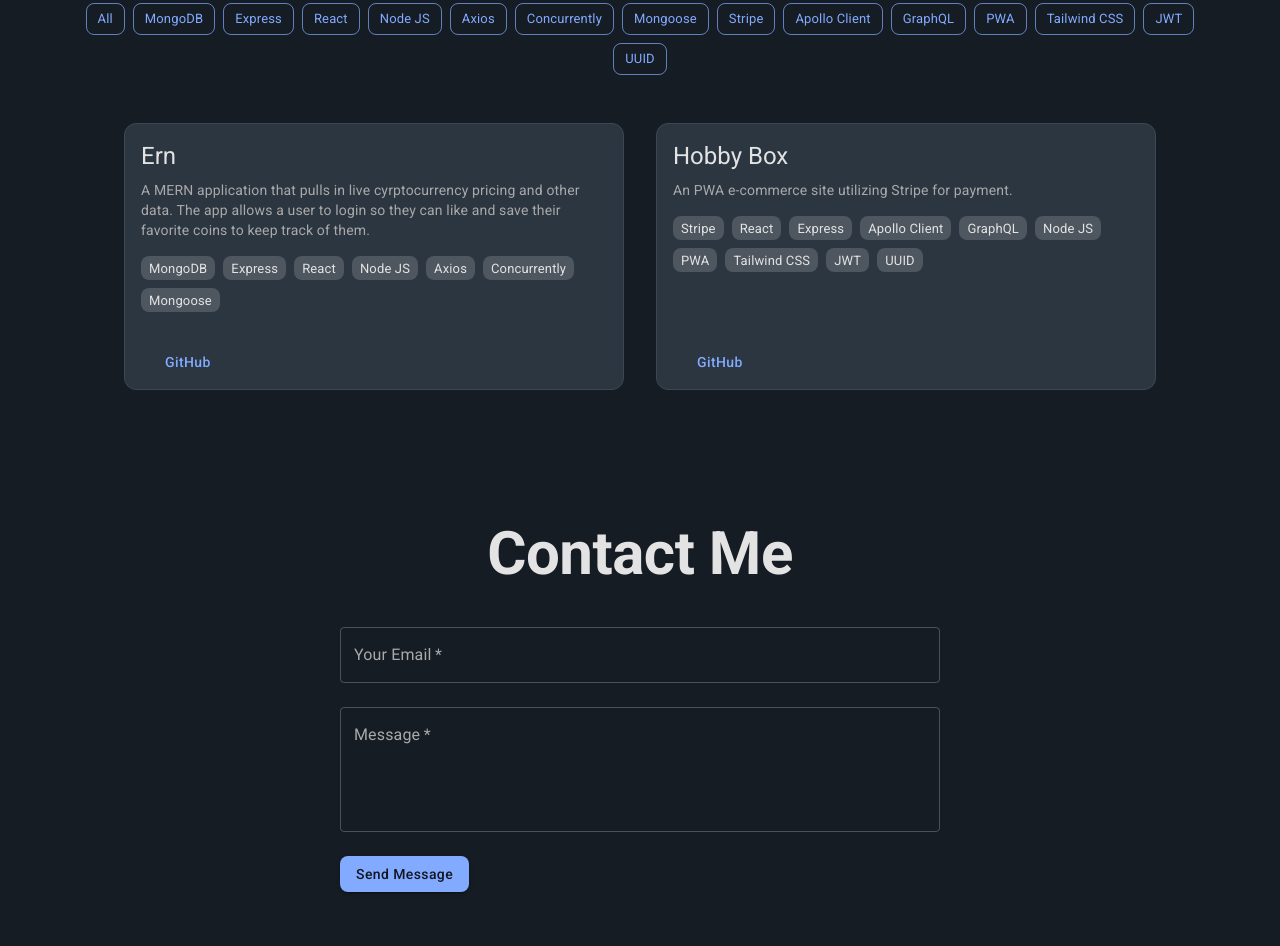
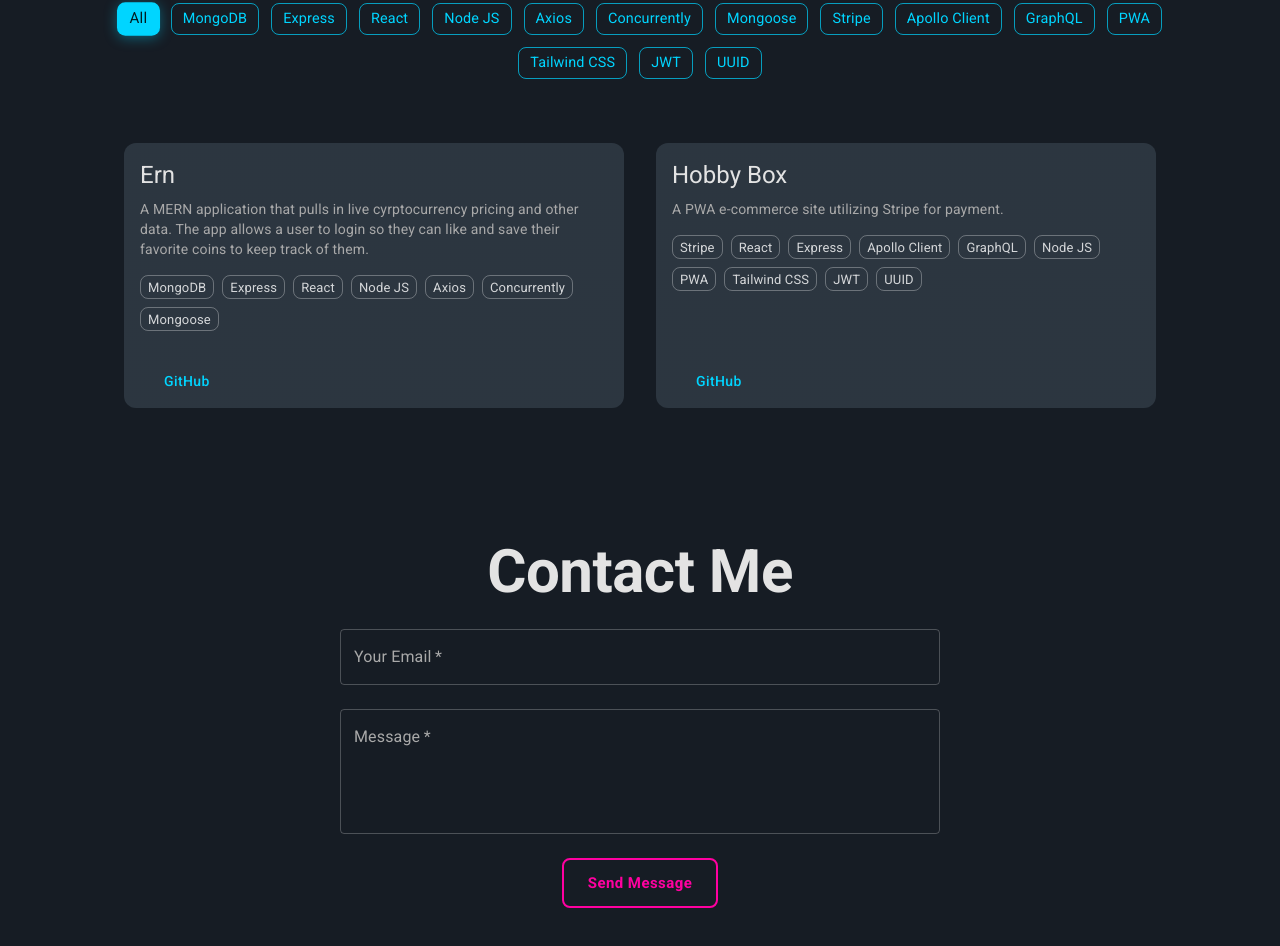
Before and after one commit to jacksonnorris/portfolio, a React (Create React App) app: page / in a window 1280 px wide. Shown: the part 230-1176 px from the top of the page. Built offline with nearby package versions, Linux system fonts and the light colour scheme; no server answers; some icons are missing.

Commit message:
updated theme and ui

```diff
--- a/src/components/ContactForm.js
+++ b/src/components/ContactForm.js
@@ -1,5 +1,6 @@
 import React, { useState, useEffect } from 'react';
 import { useForm, ValidationError } from '@formspree/react';
+
 import { Box, Typography, TextField, Button, Snackbar, Alert } from '@mui/material';
 
 function ContactForm() {
@@ -20,15 +21,23 @@ function ContactForm() {
   };
 
   return (
-    <Box component="section" id="contact" sx={{ py: 8, px: 2 }}>
+    <Box component="section" id="contact" sx={{ py: 8 }}>
       <Typography variant="h2" component="h2" align="center" gutterBottom>
         Contact Me
       </Typography>
       <Box
         component="form"
         onSubmit={handleSubmit}
-        sx={{ maxWidth: '600px', mx: 'auto' }}
+        sx={{
+          maxWidth: '600px',
+          mx: 'auto',
+          display: 'flex',
+          flexDirection: 'column',
+          alignItems: 'center'
+        }}
       >
+
+        <Box sx={{ width: '100%', mb: 3 }}>
           <TextField
             fullWidth
             required
@@ -36,10 +45,27 @@ function ContactForm() {
             type="email"
             name="email"
             label="Your Email"
-          margin="normal"
+            variant="outlined"
+            sx={{
+              '& .MuiOutlinedInput-root': {
+                '& fieldset': {
+                  transition: 'border-color 0.3s ease',
+                },
+                '&:hover fieldset': {
+                  borderColor: 'primary.main',
+                },
+                '&.Mui-focused fieldset': {
+                  borderColor: 'primary.main',
+                },
+              },
+              '& label.Mui-focused': {
+                color: 'primary.main',
+              },
+            }}
           />
           <ValidationError prefix="Email" field="email" errors={state.errors} />
-
+        </Box>
+        <Box sx={{ width: '100%', mb: 3 }}>
           <TextField
             fullWidth
             required
@@ -48,21 +74,48 @@ function ContactForm() {
             label="Message"
             multiline
             rows={4}
-          margin="normal"
+            variant="outlined"
+            sx={{
+              '& .MuiOutlinedInput-root': {
+                '& fieldset': {
+                  transition: 'border-color 0.3s ease',
+                },
+                '&:hover fieldset': {
+                  borderColor: 'primary.main',
+                },
+                '&.Mui-focused fieldset': {
+                  borderColor: 'primary.main',
+                },
+              },
+              '& label.Mui-focused': {
+                color: 'primary.main',
+              },
+            }}
           />
           <ValidationError prefix="Message" field="message" errors={state.errors} />
-
+        </Box>
         <Button
           type="submit"
-          variant="contained"
-          color="primary"
+          variant="outlined"
+          color="secondary"
+          size="large"
           disabled={state.submitting}
-          sx={{ mt: 2 }}
+          sx={{
+            border: '2px solid',
+            borderColor: 'secondary.main',
+            color: 'secondary.main',
+            fontWeight: 'bold',
+            padding: '10px 24px',
+            transition: 'background-color 0.3s ease, box-shadow 0.3s ease',
+            '&:hover': {
+              backgroundColor: theme => `${theme.palette.secondary.main}33`,
+              boxShadow: theme => `0px 0px 15px 0px ${theme.palette.secondary.main}`,
+            }
+          }}
         >
           Send Message
         </Button>
       </Box>
-
       <Snackbar open={openSnackbar} autoHideDuration={6000} onClose={handleCloseSnackbar}>
         <Alert onClose={handleCloseSnackbar} severity="success" sx={{ width: '100%' }}>
           Thanks for reaching out! I'll get back to you soon.
--- a/src/components/Header.js
+++ b/src/components/Header.js
@@ -1,5 +1,5 @@
 import React, { useContext } from 'react';
-import { Link as RouterLink } from 'react-router-dom'; // Use the router's Link
+import { Link as RouterLink } from 'react-router-dom';
 import { AppBar, Toolbar, Typography, IconButton, Box, Button } from '@mui/material';
 import { ThemeContext } from '../contexts/ThemeContext';
 import Brightness4Icon from '@mui/icons-material/Brightness4';
--- a/src/components/Projects.js
+++ b/src/components/Projects.js
@@ -2,25 +2,47 @@ import React, { useState, useMemo } from 'react';
 import portfolioData from '../data/portfolioData.json';
 import styles from './Projects.module.scss';
 
-import { Box, Typography, Grid, Card, CardContent, CardActions, Button, Chip } from '@mui/material';
+import { Box, Typography, Grid, Card, CardContent, CardActions, Button, Chip, useTheme } from '@mui/material';
 import LaunchIcon from '@mui/icons-material/Launch';
 import GitHubIcon from '@mui/icons-material/GitHub';
 
 import { motion, AnimatePresence } from 'framer-motion';
 
 const Projects = () => {
-  // All state and filtering logic remains the same...
   const [selectedTag, setSelectedTag] = useState(null);
+  const theme = useTheme();
+
   const allTags = useMemo(() => {
     const tags = new Set();
     portfolioData.projects.forEach(p => p.tags.forEach(tag => tags.add(tag)));
     return ['All', ...Array.from(tags)];
   }, []);
+
   const filteredProjects = useMemo(() => {
-    if (!selectedTag || selectedTag === 'All') return portfolioData.projects;
-    return portfolioData.projects.filter(p => p.tags.includes(selectedTag));
+    if (!selectedTag || selectedTag === 'All') {
+      return portfolioData.projects;
+    }
+    return portfolioData.projects.filter(project =>
+      project.tags.includes(selectedTag)
+    );
   }, [selectedTag]);
-  const handleTagClick = (tag) => setSelectedTag(tag);
+
+  const handleTagClick = (tag) => {
+    setSelectedTag(prevTag => (prevTag === tag ? null : tag));
+  };
+
+  const chipContainerVariants = {
+    hidden: { opacity: 0 },
+    visible: {
+      opacity: 1,
+      transition: { staggerChildren: 0.05 },
+    },
+  };
+
+  const chipVariants = {
+    hidden: { y: 20, opacity: 0 },
+    visible: { y: 0, opacity: 1 },
+  };
 
   return (
     <Box component="section" id="projects" sx={{ py: 8 }}>
@@ -28,18 +50,41 @@ const Projects = () => {
         Featured Projects
       </Typography>
 
-      {/* Filter Controls */}
-      <Box sx={{ display: 'flex', justifyContent: 'center', flexWrap: 'wrap', gap: 1, mb: 6 }}>
-        {allTags.map(tag => (
-          <Chip
-            key={tag}
-            label={tag}
-            onClick={() => handleTagClick(tag)}
-            variant={selectedTag === tag ? 'filled' : 'outlined'}
-            color="primary"
-            sx={{ cursor: 'pointer' }}
-          />
-        ))}
+      <Box
+        component={motion.div}
+        variants={chipContainerVariants}
+        initial="hidden"
+        animate="visible"
+        sx={{ display: 'flex', justifyContent: 'center', flexWrap: 'wrap', gap: 1.5, mb: 8 }}
+      >
+        {allTags.map((tag) => {
+          const isSelected = selectedTag === tag || (tag === 'All' && !selectedTag);
+          return (
+            <motion.div key={tag} variants={chipVariants}>
+              <Chip
+                label={tag}
+                onClick={() => handleTagClick(tag)}
+                color="primary"
+                variant={isSelected ? 'filled' : 'outlined'}
+                sx={{
+                  cursor: 'pointer',
+                  transition: 'all 0.2s ease-in-out',
+                  fontSize: '0.9rem',
+                  ...(isSelected && {
+                    boxShadow: `0px 2px 12px 0px ${theme.palette.primary.main}60`,
+                    transform: 'scale(1.05)',
+                  }),
+                  ...(!isSelected && {
+                    '&:hover': {
+                      backgroundColor: 'action.hover',
+                      transform: 'scale(1.05)',
+                    },
+                  }),
+                }}
+              />
+            </motion.div>
+          );
+        })}
       </Box>
 
       <Grid container spacing={4} justifyContent="center" component={motion.div} layout>
@@ -59,10 +104,10 @@ const Projects = () => {
               transition={{ duration: 0.4 }}
             >
               <Card
-                className={styles.projectCard}
                 component={motion.div}
                 whileHover={{ y: -8 }}
-                transition={{ duration: 0.4 }}
+                transition={{ duration: 0.3 }}
+                className={styles.projectCard}
                 sx={{ height: '100%', display: 'flex', flexDirection: 'column' }}
               >
                 <CardContent>
@@ -70,7 +115,25 @@ const Projects = () => {
                   <Typography variant="body2" color="text.secondary" sx={{ mb: 2 }}>{project.description}</Typography>
                   <Box>
                     {project.tags.map((tag) => (
-                      <Chip key={tag} label={tag} size="small" sx={{ mr: 1, mb: 1, cursor: 'pointer' }} onClick={() => handleTagClick(tag)} />
+                      <Chip
+                        key={tag}
+                        label={tag}
+                        size="small"
+                        variant="outlined"
+                        onClick={() => handleTagClick(tag)}
+                        sx={{
+                          mr: 1,
+                          mb: 1,
+                          cursor: 'pointer',
+                          transition: 'all 0.2s ease-in-out',
+                          color: theme.palette.mode === 'dark' ? 'rgba(255, 255, 255, 0.8)' : '#172b4d',
+                          borderColor: theme.palette.mode === 'dark' ? 'rgba(255, 255, 255, 0.3)' : '#172b4d',
+                          '&:hover': {
+                            backgroundColor: 'action.hover',
+                            transform: 'scale(1.05)',
+                          }
+                        }}
+                      />
                     ))}
                   </Box>
                 </CardContent>
--- a/src/components/Projects.module.scss
+++ b/src/components/Projects.module.scss
@@ -1,12 +1,5 @@
 .projectCard {
-
-    transition: border-color 0.4s ease;
-
   max-width: 500px;
-
-    &:hover {
-      border-color: var(--mui-palette-primary-main);
-    }
 }
 
 .projectLinks {
--- a/src/data/portfolioData.json
+++ b/src/data/portfolioData.json
@@ -18,7 +18,7 @@
       {
         "id": 2,
         "title": "Hobby Box",
-        "description": "An PWA e-commerce site utilizing Stripe for payment.",
+        "description": "A PWA e-commerce site utilizing Stripe for payment.",
         "tags": ["Stripe", "React", "Express", "Apollo Client", "GraphQL", "Node JS", "PWA", "Tailwind CSS", "JWT", "UUID"],
         "repoUrl": "https://github.com/jacksonnorris/hobby-box"
       }
--- a/src/theme.js
+++ b/src/theme.js
@@ -13,6 +13,7 @@ const commonSettings = {
         root: {
           borderRadius: 12,
           boxShadow: 'none',
+          border: 'none',
         },
       },
     },
@@ -39,7 +40,10 @@ export const lightTheme = createTheme({
   palette: {
     mode: 'light',
     primary: {
-      main: '#0052cc',
+      main: '#007BFF',
+    },
+    secondary: {
+      main: '#F50057',
     },
     background: {
       default: '#f4f6f8',
@@ -47,7 +51,11 @@ export const lightTheme = createTheme({
     },
     text: {
       primary: '#172b4d',
+      secondary: '#5e6c84',
     },
+    action: {
+      hover: 'rgba(0, 0, 0, 0.04)',
+    }
   },
 });
 
@@ -56,7 +64,10 @@ export const darkTheme = createTheme({
   palette: {
     mode: 'dark',
     primary: {
-      main: '#82aaff',
+      main: '#00D5FF',
+    },
+    secondary: {
+      main: '#FF00A0',
     },
     background: {
       default: '#161c24',
@@ -66,17 +77,9 @@ export const darkTheme = createTheme({
       primary: '#e3e3e3',
       secondary: '#a9a9a9',
     },
-  },
-
-  components: {
-    ...commonSettings.components,
-    MuiCard: {
-      styleOverrides: {
-        root: {
-          ...commonSettings.components.MuiCard.styleOverrides.root,
-          border: '1px solid #3d4753',
-        },
-      },
-    },
+    divider: 'rgba(145, 158, 171, 0.24)',
+    action: {
+      hover: 'rgba(255, 255, 255, 0.08)',
+    }
   },
 });
```
Lines whose indentation alone changed are shown as unchanged.
